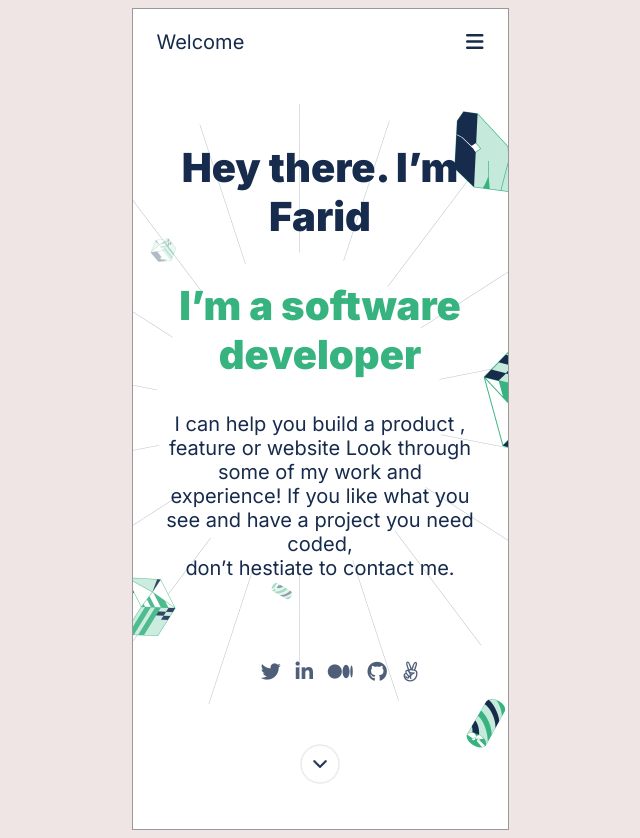
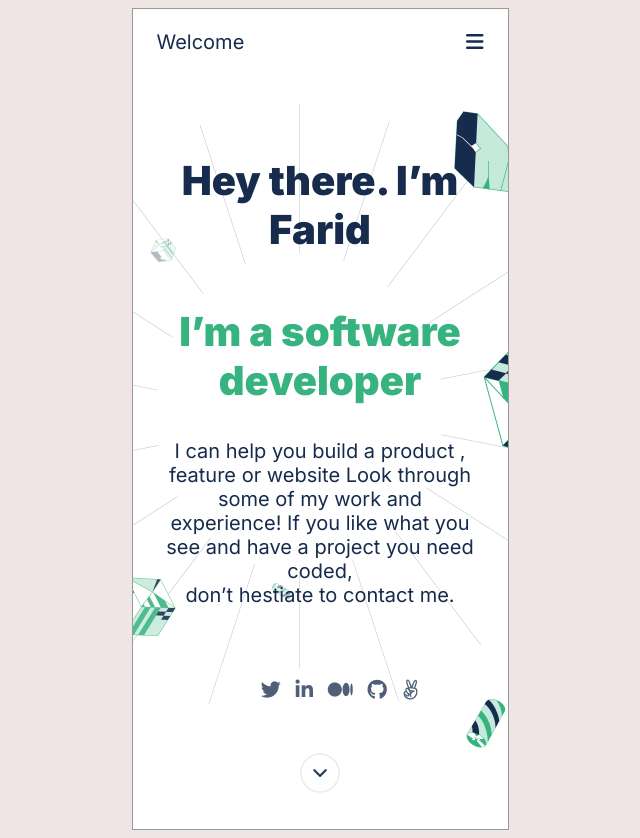
Before and after one commit to matovu-farid/My-Portfolio, a website: page index.html in a window 1280 px wide. Shown: the whole page, without its empty margins (320-960 px from the left). Drawn offline with Linux system fonts and the light colour scheme.

Commit message:
Fix: ReadMe.md errors

```diff
--- a/index.html
+++ b/index.html
@@ -22,7 +22,7 @@
         </nav>
     </header>
     <section class="background">
-        <main>
+        <section class="text">
             <section>
                 <header class="heading">
                     <h1 class="blue-text">Hey there. I’m Farid</h1>
@@ -34,9 +34,8 @@
                     what you see and have a project you need coded, <br>don’t hestiate to contact me.
                 </p>
             </section>
-        </main>
+        </section>
         <footer>
-
                 <ul>
                     <li>
                         <a href="#">
@@ -68,11 +67,9 @@
                         </a>
                     </li>
                 </ul>
-                <li>
                     <a href="#">
-                        <img src="./assets/Disabled.png" alt=""></i>
+                        <i><img src="./assets/Disabled.png" alt=""></i>
                     </a>
-                </li>
         </footer>
     </section>
 </body>
--- a/style.css
+++ b/style.css
@@ -35,7 +35,7 @@ body {
   flex-direction: column;
 }
 
-main {
+.text {
   display: flex;
   flex: 6;
   flex-direction: column;
@@ -44,7 +44,7 @@ main {
   width: 85%;
 }
 
-main p {
+.text p {
   text-align: center;
   flex: 0 1 327px;
   font-weight: 400;
```
Also changed, not shown: README.md, assets/project_screenshot.png.
